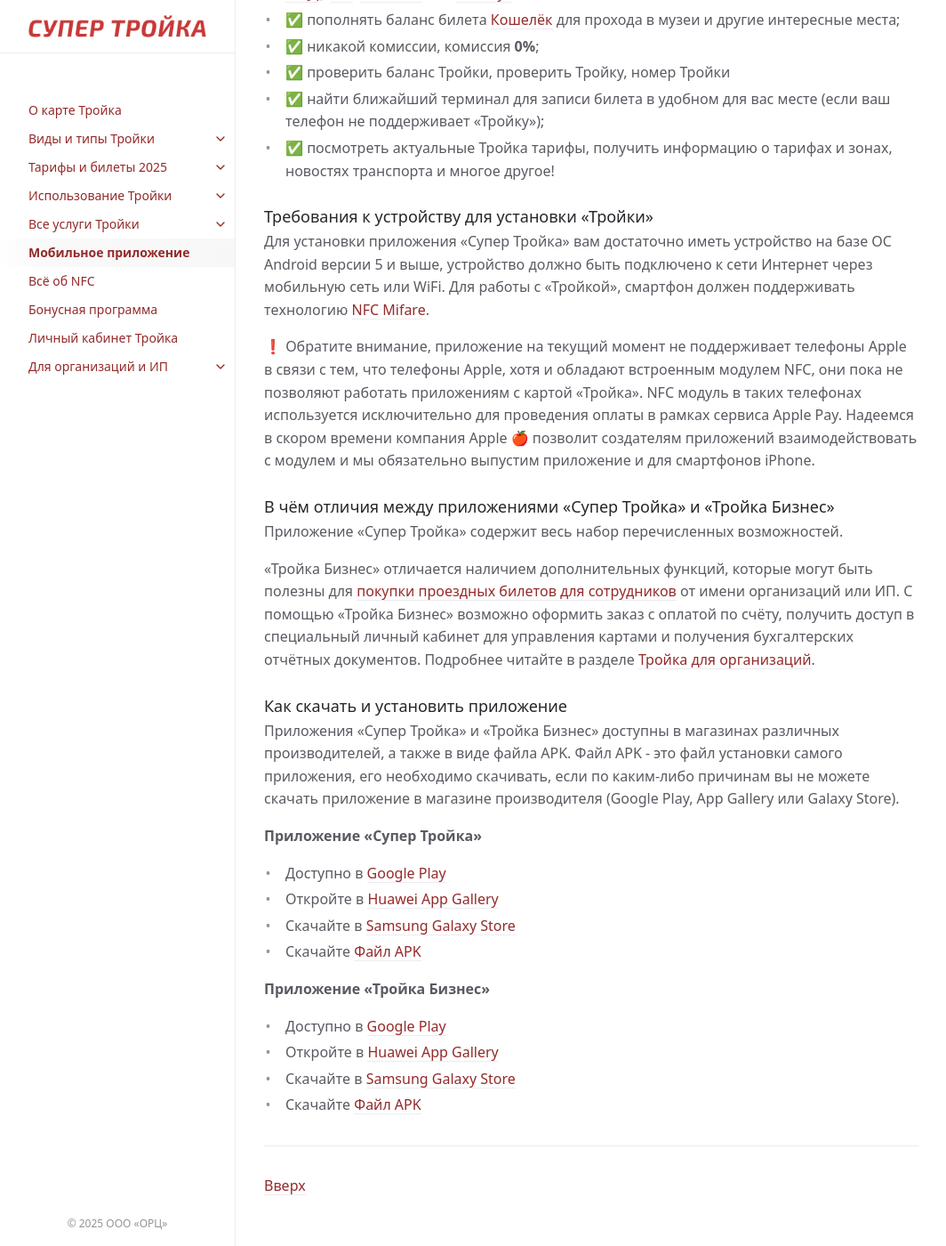
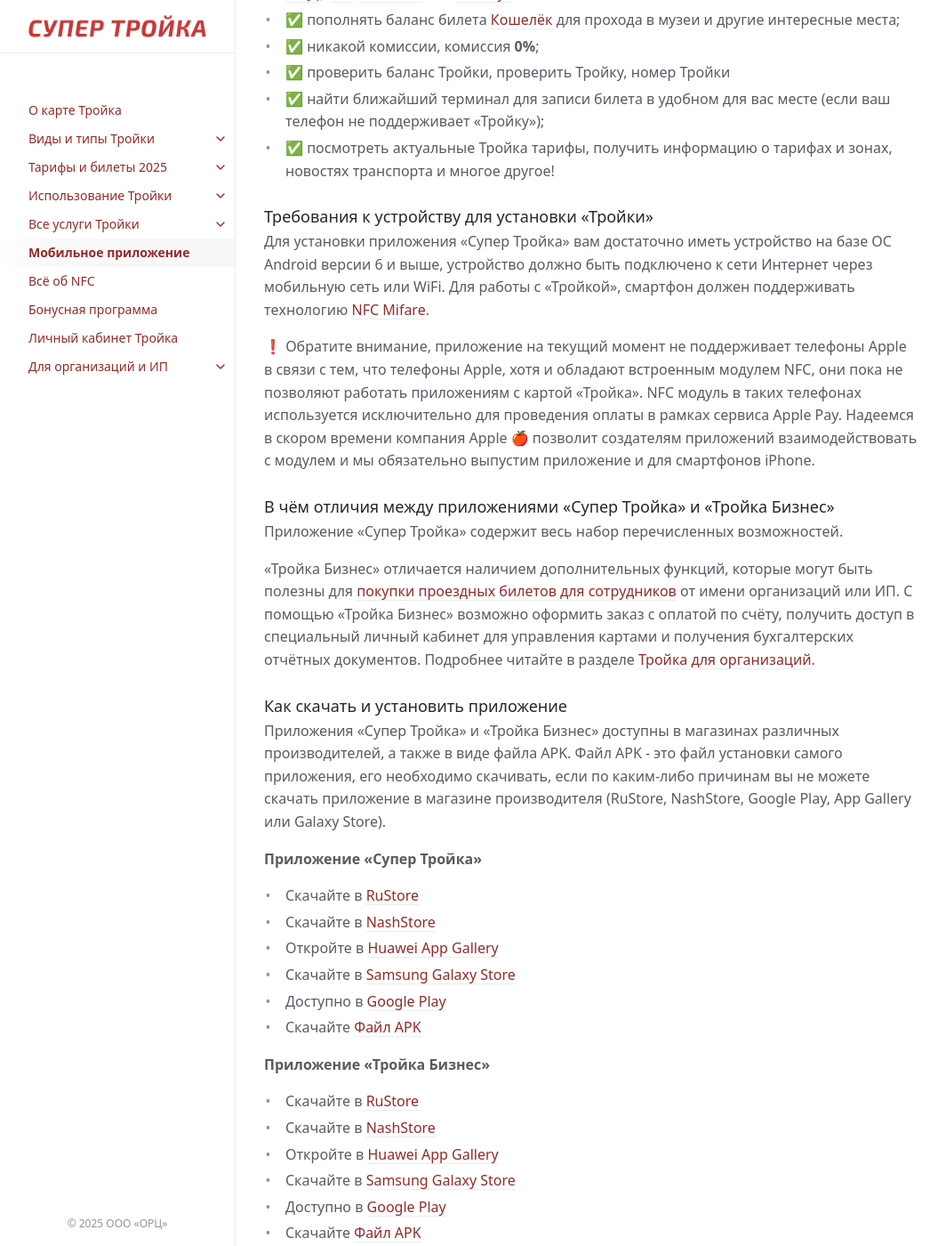
Before and after one commit to InvoiceBox/wiki.supertroika.ru, a Jekyll site: the page built from troika/apps.md, in a window 1280 px wide and 1400 px high, scrolled down 472 px. Shown: the whole window at 89% size, without its empty margins (107-1171 px from the left). Built offline with Jekyll 4.4.1, drawn with Linux system fonts in a browser that asks for light colours; emoji names are drawn with the system emoji font; comment, search, counter and statistics services are not loaded.

Commit message:
Small fixes

```diff
--- a/troika/apps.md
+++ b/troika/apps.md
@@ -29,7 +29,7 @@ date: 2022-05-07 08:21:00 +0300
 
 ### Требования к устройству для установки «Тройки»
 
-Для установки приложения «Супер Тройка» вам достаточно иметь устройство на базе ОС Android версии 5 и выше,
+Для установки приложения «Супер Тройка» вам достаточно иметь устройство на базе ОС Android версии 6 и выше,
 устройство должно быть подключено к сети Интернет через мобильную сеть или WiFi. Для работы с «Тройкой»,
 смартфон должен поддерживать технологию [NFC Mifare](/troika/nfc/).
 
@@ -52,18 +52,22 @@ Apple Pay. Надеемся в скором времени компания Appl
 
 Приложения «Супер Тройка» и «Тройка Бизнес» доступны в магазинах различных производителей, а также в виде файла APK.
 Файл APK - это файл установки самого приложения, его необходимо скачивать, если по каким-либо причинам вы не можете
-скачать приложение в магазине производителя (Google Play, App Gallery или Galaxy Store).
+скачать приложение в магазине производителя (RuStore, NashStore, Google Play, App Gallery или Galaxy Store).
 
 **Приложение «Супер Тройка»**
 
-- Доступно в [Google Play](https://play.google.com/store/apps/details?id=ru.invoicebox.troika.individual)
+- Скачайте в [RuStore](https://rustore.ru/catalog/app/ru.invoicebox.troika.individual)
+- Скачайте в [NashStore](https://store.nashstore.ru/store/627a2e794891a55fa0378a89)
 - Откройте в [Huawei App Gallery](https://appgallery.huawei.com/app/C105775123)
 - Скачайте в [Samsung Galaxy Store](https://galaxystore.samsung.com/detail/ru.invoicebox.troika.individual)
-- Скачайте [Файл APK](https://typewriter.invbox.ru/uploads/troika_personal_1742e2ea45.apk?updated_at=2022-05-06T00:00:00.581Z)
+- Доступно в [Google Play](https://play.google.com/store/apps/details?id=ru.invoicebox.troika.individual)
+- Скачайте [Файл APK](https://typewriter.invbox.ru/uploads/troika_personal_1742e2ea45.apk?updated_at=2025-06-06T00:00:00.581Z)
 
 **Приложение «Тройка Бизнес»**
 
-- Доступно в [Google Play](https://play.google.com/store/apps/details?id=ru.invoicebox.troika)
+- Скачайте в [RuStore](https://rustore.ru/catalog/app/ru.invoicebox.troika)
+- Скачайте в [NashStore](https://store.nashstore.ru/store/627a2ca24891a55fa0378a0b)
 - Откройте в [Huawei App Gallery](https://appgallery.huawei.com/app/C104732697)
 - Скачайте в [Samsung Galaxy Store](https://galaxystore.samsung.com/detail/ru.invoicebox.troika)
-- Скачайте [Файл APK](https://typewriter.invbox.ru/uploads/troika_company_a8c5b836dd.apk?updated_at=2022-05-06T10:05:21.996Z)
+- Доступно в [Google Play](https://play.google.com/store/apps/details?id=ru.invoicebox.troika)
+- Скачайте [Файл APK](https://typewriter.invbox.ru/uploads/troika_company_a8c5b836dd.apk?updated_at=2025-06-06T10:05:21.996Z)
```
Also changed, not shown: other parts of troika/apps.md (+1 -1 lines).
